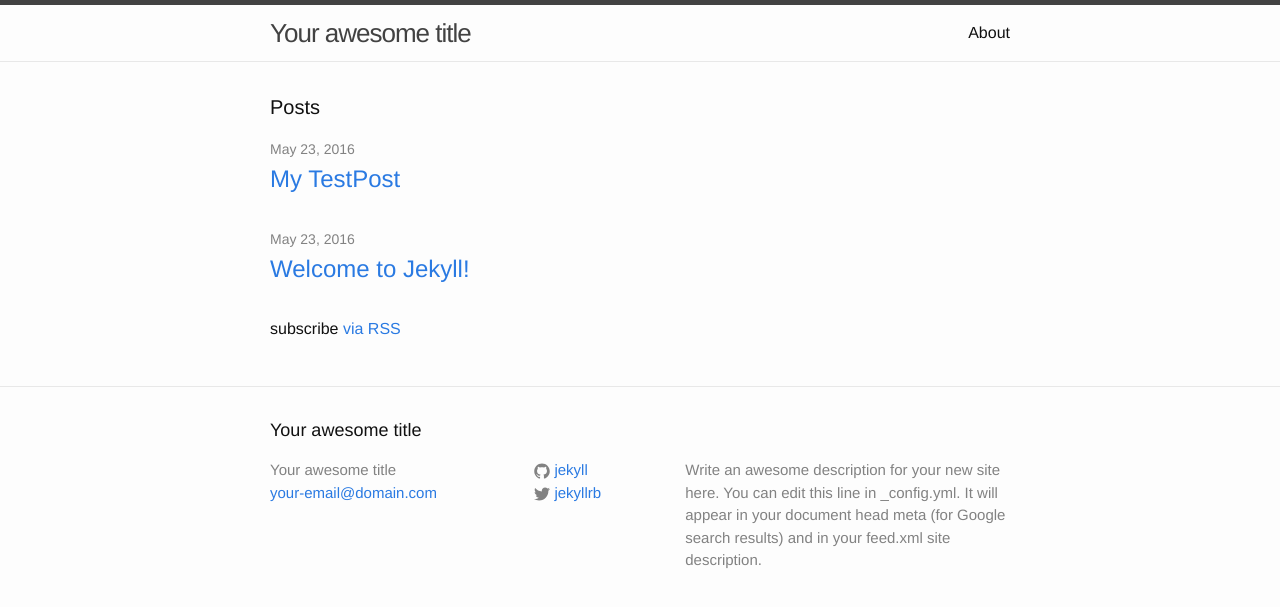
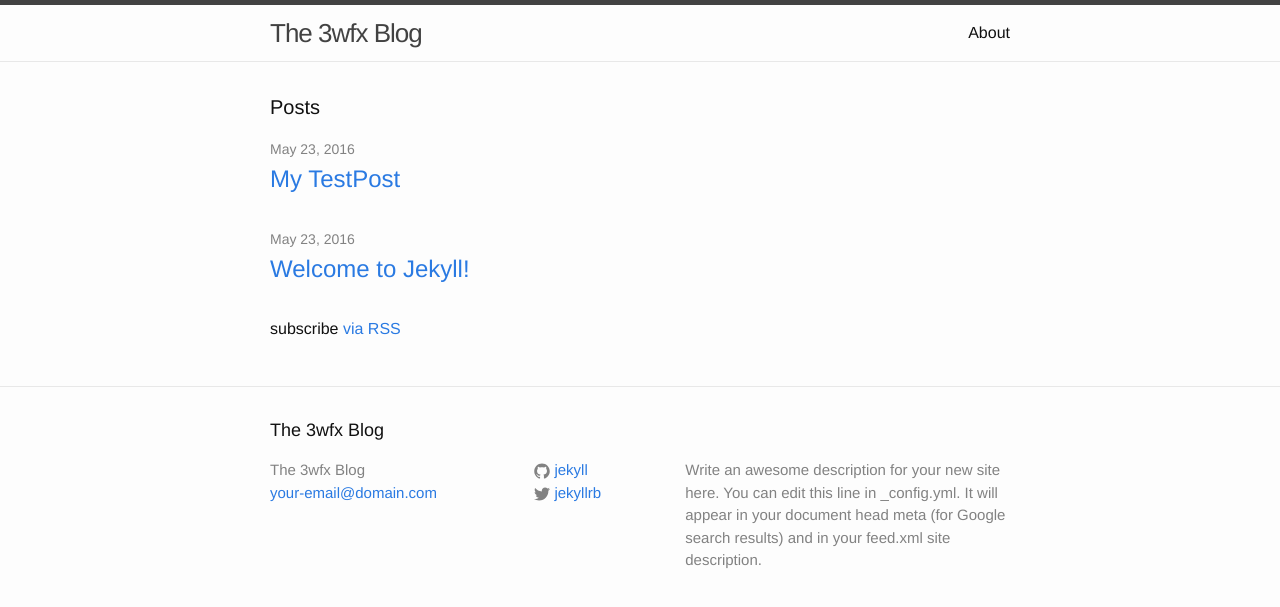
Before and after one commit to greenacid/greenacid.github.io, a Jekyll site: the page built from index.html, in a window 1280 px wide. Shown: the top 607 px of the page. Built offline with Jekyll 4.4.1, drawn with Linux system fonts in a browser that asks for light colours.

Commit message:
changed site title

```diff
--- a/_config.yml
+++ b/_config.yml
@@ -6,7 +6,7 @@
 # 'jekyll serve'. If you change this file, please restart the server process.
 
 # Site settings
-title: Your awesome title
+title: The 3wfx Blog
 email: your-email@domain.com
 description: > # this means to ignore newlines until "baseurl:"
   Write an awesome description for your new site here. You can edit this
```
